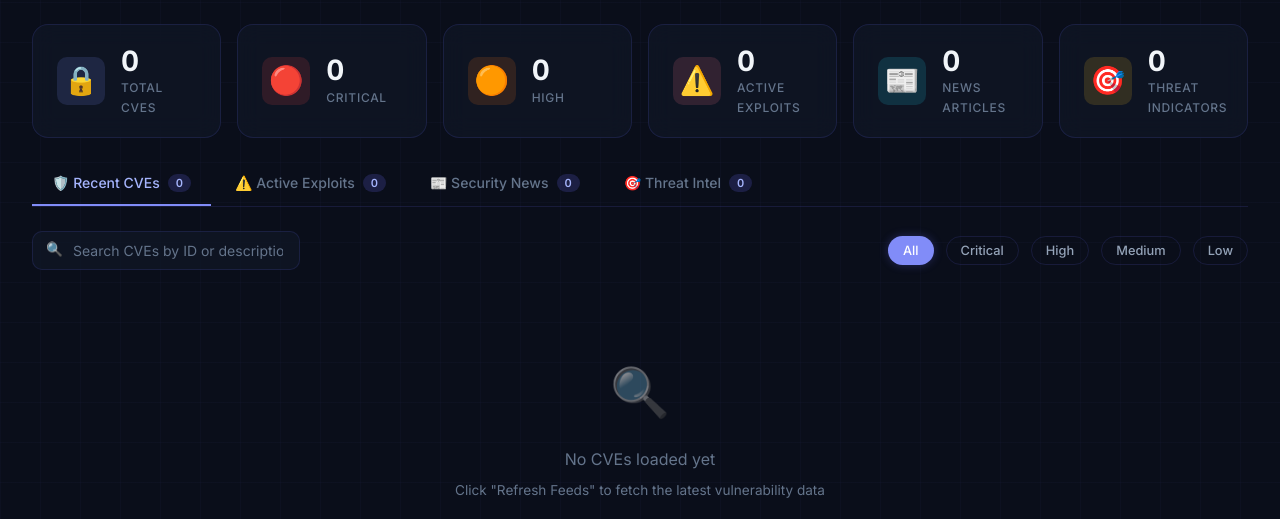
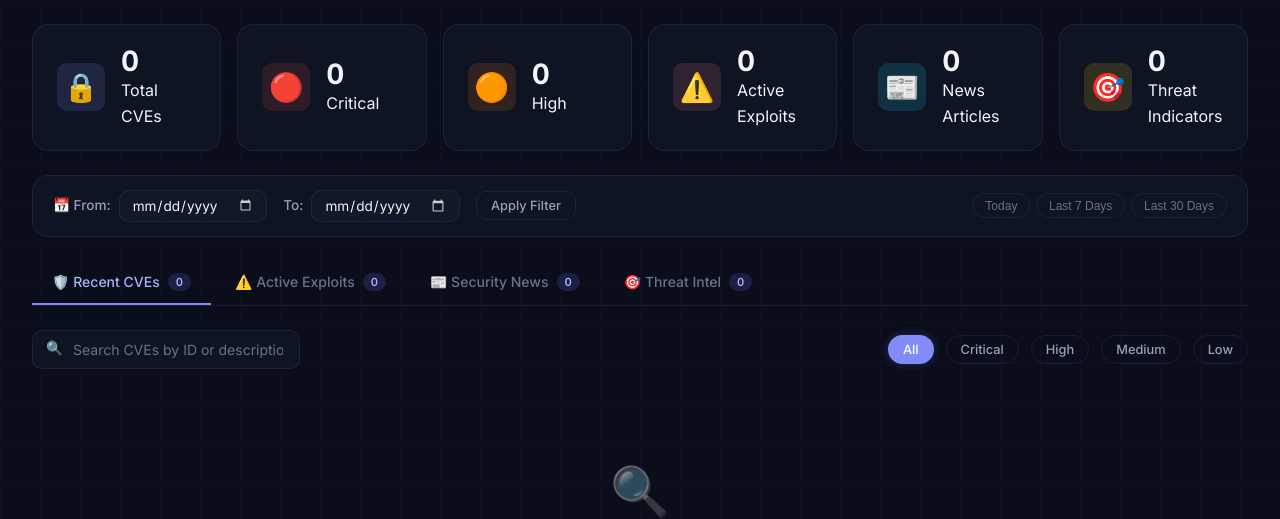
Before and after one commit to maarne/cyber_dashboard, a FastAPI app: page / in a window 1280 px wide. Shown: the part 78-597 px from the top of the page. Run offline with FastAPI, Linux system fonts and the light colour scheme; data that the repository does not hold is empty.

Commit message:
Added a date selector and updated image

```diff
--- a/app/main.py
+++ b/app/main.py
@@ -167,44 +167,19 @@ def on_startup():
 # ============================================================
 
 @app.get("/")
-def dashboard_home(request: Request):
+def dashboard_home(request: Request, start_date: str = None, end_date: str = None):
     """
-    Render the main dashboard page with all data from the database.
-
-    WHAT IS "request: Request"?
-    ---------------------------
-    FastAPI automatically provides the Request object, which
-    contains information about the incoming HTTP request
-    (headers, URL, cookies, etc.). Jinja2 templates require
-    this object to generate correct URLs.
-
-    Args:
-        request: The incoming HTTP request object (auto-provided).
-
-    Returns:
-        TemplateResponse: The rendered HTML page.
+    Render the main dashboard page with data filtered by optional date range.
     """
-    # Query our database for all the data we need to display.
-    # Each function returns a list of dictionaries.
-    summary = get_dashboard_summary()
-    cves = get_recent_cves(limit=50)
-    cisa_exploits = get_cisa_exploits(limit=50)
-    articles = get_rss_articles(limit=50)
-    threats = get_threat_indicators(limit=50)
+    summary = get_dashboard_summary(start_date=start_date, end_date=end_date)
+    cves = get_recent_cves(limit=50, start_date=start_date, end_date=end_date)
+    cisa_exploits = get_cisa_exploits(limit=50, start_date=start_date, end_date=end_date)
+    articles = get_rss_articles(limit=50, start_date=start_date, end_date=end_date)
+    threats = get_threat_indicators(limit=50, start_date=start_date, end_date=end_date)
     rss_sources = get_rss_sources()
 
-    # Render the template with all the data.
-    # templates.TemplateResponse() does the following:
-    # 1. Loads the "index.html" template file
-    # 2. Fills in all the {{ variable }} placeholders with our data
-    # 3. Returns the rendered HTML as an HTTP response
-    #
-    # The dictionary passed as the second argument contains ALL
-    # the variables that the template can access. The key names
-    # (like "summary", "cves") become the variable names inside
-    # the template (like {{ summary.total_cves }}).
     return templates.TemplateResponse(
-        request=request,             # Required by Jinja2
+        request=request,
         name="index.html",
         context={
             "request": request,
@@ -214,6 +189,8 @@ def dashboard_home(request: Request):
             "articles": articles,
             "threats": threats,
             "rss_sources": rss_sources,
+            "start_date": start_date or "",
+            "end_date": end_date or "",
         },
     )
 
@@ -307,54 +284,33 @@ def refresh_all_feeds():
 # ============================================================
 
 @app.get("/api/cves")
-def api_get_cves(limit: int = 20, severity: str = None):
-    """
-    Return recent CVEs as JSON data.
-
-    PYTHON CONCEPT — Query Parameters:
-    -----------------------------------
-    "limit: int = 20" and "severity: str = None" become
-    URL query parameters. Users can call:
-        /api/cves?limit=10&severity=CRITICAL
-
-    FastAPI automatically:
-    1. Extracts the values from the URL
-    2. Converts "limit" to an integer (type validation!)
-    3. Passes them as function arguments
-
-    Args:
-        limit: Max number of CVEs to return (default 20).
-        severity: Optional severity filter (CRITICAL/HIGH/etc).
-
-    Returns:
-        list: A list of CVE dictionaries in JSON format.
-    """
-    cves = get_recent_cves(limit=limit, severity_filter=severity)
-    return cves
+def api_get_cves(limit: int = 20, severity: str = None, start_date: str = None, end_date: str = None):
+    """Return recent CVEs as JSON data with optional severity and date range filters."""
+    return get_recent_cves(limit=limit, severity_filter=severity, start_date=start_date, end_date=end_date)
 
 
 @app.get("/api/cisa")
-def api_get_cisa_exploits(limit: int = 20):
-    """Return CISA Known Exploited Vulnerabilities as JSON."""
-    return get_cisa_exploits(limit=limit)
+def api_get_cisa_exploits(limit: int = 20, start_date: str = None, end_date: str = None):
+    """Return CISA Known Exploited Vulnerabilities as JSON with optional date range filter."""
+    return get_cisa_exploits(limit=limit, start_date=start_date, end_date=end_date)
 
 
 @app.get("/api/news")
-def api_get_news(limit: int = 30, source: str = None):
-    """Return security news articles as JSON."""
-    return get_rss_articles(limit=limit, source_filter=source)
+def api_get_news(limit: int = 30, source: str = None, start_date: str = None, end_date: str = None):
+    """Return security news articles as JSON with optional source and date range filters."""
+    return get_rss_articles(limit=limit, source_filter=source, start_date=start_date, end_date=end_date)
 
 
 @app.get("/api/threats")
-def api_get_threats(limit: int = 30, indicator_type: str = None):
-    """Return threat indicators as JSON."""
-    return get_threat_indicators(limit=limit, indicator_type=indicator_type)
+def api_get_threats(limit: int = 30, indicator_type: str = None, start_date: str = None, end_date: str = None):
+    """Return threat indicators as JSON with optional type and date range filters."""
+    return get_threat_indicators(limit=limit, indicator_type=indicator_type, start_date=start_date, end_date=end_date)
 
 
 @app.get("/api/summary")
-def api_get_summary():
-    """Return dashboard summary statistics as JSON."""
-    return get_dashboard_summary()
+def api_get_summary(start_date: str = None, end_date: str = None):
+    """Return dashboard summary statistics as JSON with optional date range filter."""
+    return get_dashboard_summary(start_date=start_date, end_date=end_date)
 
 
 # ============================================================
--- a/app/static/css/style.css
+++ b/app/static/css/style.css
@@ -264,12 +264,96 @@ body {
     font-variant-numeric: tabular-nums;
 }
 
-.stat-label {
+/* =============================================================
+   DATE RANGE SELECTOR BAR
+   ============================================================= */
+.date-filter-bar {
+    max-width: 1440px;
+    margin: 0 auto 1.5rem;
+    padding: 0 2rem;
+}
+
+.date-filter-form {
+    background: var(--color-bg-card);
+    backdrop-filter: blur(var(--glass-blur));
+    -webkit-backdrop-filter: blur(var(--glass-blur));
+    border: 1px solid var(--color-border);
+    border-radius: var(--radius-lg);
+    padding: 0.875rem 1.25rem;
+    display: flex;
+    flex-wrap: wrap;
+    align-items: center;
+    gap: 1rem;
+}
+
+.date-input-group {
+    display: flex;
+    align-items: center;
+    gap: 0.5rem;
+}
+
+.date-label {
+    font-size: 0.85rem;
+    font-weight: 500;
+    color: var(--color-text-secondary);
+}
+
+.date-input {
+    background: var(--color-bg-secondary);
+    border: 1px solid var(--color-border);
+    border-radius: var(--radius-md);
+    color: var(--color-text-primary);
+    padding: 0.375rem 0.75rem;
+    font-family: var(--font-family);
+    font-size: 0.85rem;
+    outline: none;
+    transition: all var(--transition-speed) ease;
+}
+
+.date-input:focus {
+    border-color: var(--color-accent);
+    box-shadow: 0 0 0 2px rgba(99, 102, 241, 0.2);
+}
+
+.date-input::-webkit-calendar-picker-indicator {
+    filter: invert(0.8);
+    cursor: pointer;
+}
+
+.btn-sm {
+    padding: 0.375rem 0.875rem;
+    font-size: 0.8rem;
+}
+
+.preset-buttons {
+    display: flex;
+    align-items: center;
+    gap: 0.35rem;
+    margin-left: auto;
+}
+
+.preset-btn {
+    background: transparent;
+    border: 1px solid var(--color-border);
+    color: var(--color-text-muted);
+    padding: 0.3rem 0.75rem;
+    border-radius: 999px;
     font-size: 0.75rem;
-    color: var(--color-text-muted);
-    text-transform: uppercase;
-    letter-spacing: 0.06em;
     font-weight: 500;
+    cursor: pointer;
+    transition: all var(--transition-speed) ease;
+}
+
+.preset-btn:hover {
+    border-color: var(--color-border-hover);
+    color: var(--color-text-primary);
+    background: rgba(99, 102, 241, 0.1);
+}
+
+.preset-btn.active {
+    background: var(--color-accent);
+    color: white;
+    border-color: var(--color-accent);
 }
 
 
@@ -532,6 +616,7 @@ body {
     /* Clamp description to 3 lines max */
     display: -webkit-box;
     -webkit-line-clamp: 3;
+    line-clamp: 3;
     -webkit-box-orient: vertical;
     overflow: hidden;
 }
--- a/app/static/js/dashboard.js
+++ b/app/static/js/dashboard.js
@@ -317,6 +317,54 @@ function showToast(message, type) {
 
 
 // =============================================================
+// DATE PRESET BUTTONS
+// =============================================================
+
+function initDatePresets() {
+    var presetBtns = document.querySelectorAll('.preset-btn');
+    var startDateInput = document.getElementById('start-date');
+    var endDateInput = document.getElementById('end-date');
+    var dateForm = document.getElementById('date-filter-form');
+
+    function formatDate(d) {
+        var year = d.getFullYear();
+        var month = String(d.getMonth() + 1).padStart(2, '0');
+        var day = String(d.getDate()).padStart(2, '0');
+        return year + '-' + month + '-' + day;
+    }
+
+    presetBtns.forEach(function(btn) {
+        btn.addEventListener('click', function() {
+            var preset = btn.dataset.preset;
+            var today = new Date();
+            var endStr = formatDate(today);
+            var startStr = endStr;
+
+            if (preset === 'today') {
+                startStr = endStr;
+            } else if (preset === '7days') {
+                var d7 = new Date();
+                d7.setDate(today.getDate() - 7);
+                startStr = formatDate(d7);
+            } else if (preset === '30days') {
+                var d30 = new Date();
+                d30.setDate(today.getDate() - 30);
+                startStr = formatDate(d30);
+            }
+
+            if (startDateInput && endDateInput) {
+                startDateInput.value = startStr;
+                endDateInput.value = endStr;
+                if (dateForm) {
+                    dateForm.submit();
+                }
+            }
+        });
+    });
+}
+
+
+// =============================================================
 // INITIALIZATION
 // =============================================================
 // DOMContentLoaded fires when the HTML has been fully parsed.
@@ -327,6 +375,7 @@ function showToast(message, type) {
 document.addEventListener('DOMContentLoaded', function() {
     initTabs();
     initSearchAndFilter();
+    initDatePresets();
 
     // Wire up the refresh button
     var refreshBtn = document.getElementById('refresh-btn');
--- a/app/templates/index.html
+++ b/app/templates/index.html
@@ -82,6 +82,44 @@
             <span class="stat-label">Threat Indicators</span>
         </div>
     </div>
+</section>
+
+
+<!-- =============================================================
+     GLOBAL DATE RANGE SELECTOR BAR
+     ============================================================= -->
+<section class="date-filter-bar">
+    <form id="date-filter-form" method="GET" action="/" class="date-filter-form">
+        <div class="date-input-group">
+            <label for="start-date" class="date-label">📅 From:</label>
+            <input type="date"
+                   id="start-date"
+                   name="start_date"
+                   class="date-input"
+                   value="{{ start_date }}">
+        </div>
+
+        <div class="date-input-group">
+            <label for="end-date" class="date-label">To:</label>
+            <input type="date"
+                   id="end-date"
+                   name="end_date"
+                   class="date-input"
+                   value="{{ end_date }}">
+        </div>
+
+        <button type="submit" class="btn btn-ghost btn-sm">Apply Filter</button>
+        {% if start_date or end_date %}
+        <a href="/" class="btn btn-ghost btn-sm" style="color: var(--color-rose);">Clear Date Filter</a>
+        {% endif %}
+
+        <!-- Quick Presets -->
+        <div class="preset-buttons">
+            <button type="button" class="preset-btn" data-preset="today">Today</button>
+            <button type="button" class="preset-btn" data-preset="7days">Last 7 Days</button>
+            <button type="button" class="preset-btn" data-preset="30days">Last 30 Days</button>
+        </div>
+    </form>
 </section>
 
 
```
Also changed, not shown: app/services/db_service.py (+157 -159 lines), images/screenshot_v1.jpg.
